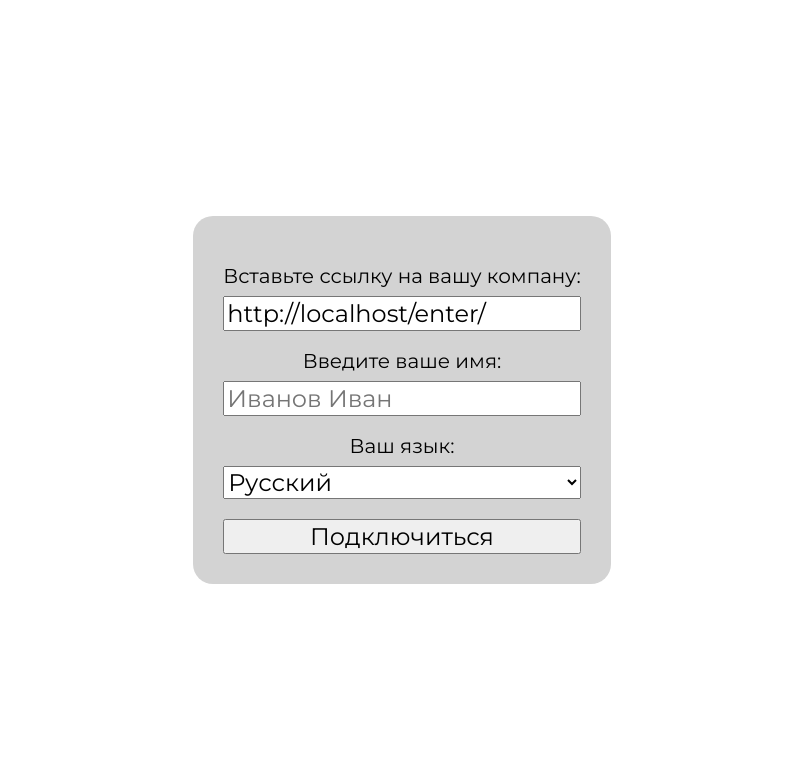
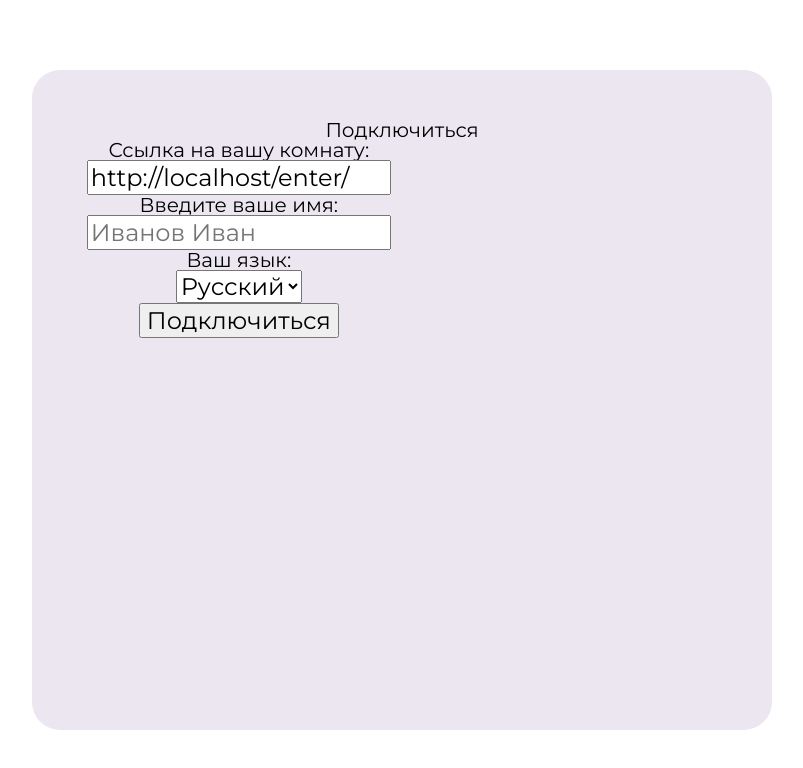
Before and after one commit to Proteknohak/frontend, a Vue app: page /enter in a window 1280 px wide. Shown: the top 768 px of the page, without its empty margins (238-1041 px from the left). Built offline with nearby package versions, Linux system fonts and the light colour scheme; a web font is replaced by a local one.

Commit message:
feature/styles

```diff
--- a/src/pages/EnterPage.vue
+++ b/src/pages/EnterPage.vue
@@ -21,20 +21,18 @@
 <template>
   <div class="wrapper">
     <div class="form">
+      <h1>{{ store.isCreator ? 'Создать встречу' : 'Подключиться' }}</h1>
+      <div class="parts">
+        <div class="left">
           <div class="block">
-        <label for="id" v-if="store.isCreator">Ссылка на вашу комнату:</label>
-        <input v-if="store.isCreator" id="id" readonly v-model="roomLink" />
-      </div>
-
-      <div class="block">
-        <label for="link" v-if="!store.isCreator"
-          >Вставьте ссылку на вашу компану:</label
+            <label for="id"
+              >Ссылка на вашу комнату:</label
             >
             <input
-          v-if="!store.isCreator"
-          id="link"
-          placeholder="https://8fb3a712-3924..."
-          v-model="roomLink" />
+              id="id"
+              readonly
+              v-model="roomLink"
+              placeholder="http://8fb3a712-3924..." />
           </div>
 
           <div class="block">
@@ -44,11 +42,9 @@
 
           <div class="block">
             <p>Ваш язык:</p>
-
             <select v-model="userData.lang">
               <option value="ru">Русский</option>
               <option value="en">English</option>
-          <option value="fr">Français</option>
             </select>
           </div>
 
@@ -57,6 +53,9 @@
               Создать
             </button>
             <button v-else>Подключиться</button>
+          </div>
+        </div>
+        <div class="right"></div>
       </div>
     </div>
   </div>
@@ -72,17 +71,24 @@
   }
 
   .form {
-    background-color: lightgray;
-    display: flex;
-    flex-direction: column;
-    gap: 20px;
-    padding: 30px;
-    border-radius: 20px;
+    background-color: #ece6f0;
+    border-radius: 28px;
+    width: 50vw;
+    height: 70vh;
+    padding: 50px;
   }
 
-  .block {
+  .parts {
+    width: 100%;
+    height: 100%;
     display: flex;
-    flex-direction: column;
-    gap: 10px;
+    flex-direction: row;
+    justify-content: space-between;
+  }
+
+  .left,
+  .right {
+    width: 49%;
+    height: 100%;
   }
 </style>
--- a/src/pages/StartPage.vue
+++ b/src/pages/StartPage.vue
@@ -38,16 +38,18 @@
   <div class="wrapper">
     <div class="content">
       <div class="top">
-        <img src="../assets/logo.svg" alt="Connecto" class="logo" />
-        <p class="title">
-          Говори свободно <br />
-          Понимай мгновенно
-        </p>
+        <div class="top-slogan">
+          <img src="../assets/logo.svg" alt="Connecto" class="logo" />
+          <p class="title">
+            Говори свободно <br />
+            Понимай мгновенно
+          </p>
+        </div>
       </div>
       <div class="bottom">
         <div class="buttons">
-          <button class="primary">Создать встречу</button>
-          <button class="secondary">Подключиться к встрече</button>
+          <button class="primary" @click="createRoom">Создать встречу</button>
+          <button class="secondary" @click="joinRoom">Подключиться к встрече</button>
         </div>
       </div>
     </div>
@@ -56,6 +58,7 @@
 
 <style lang="scss" scoped>
   $primary-color: #9770c0;
+  $primary-color-darker: #745594;
 
   .wrapper {
     width: 100vw;
@@ -78,6 +81,12 @@
     justify-content: start;
   }
 
+  .top-slogan {
+    display: flex;
+    flex-direction: column;
+    align-items: start;
+  }
+
   .bottom {
     width: 100%;
     height: 50%;
@@ -87,12 +96,14 @@
   }
 
   .logo {
-    width: 57%;
+    width: 70%;
   }
 
   .title {
     color: $primary-color;
     width: fit-content;
+    text-align: left;
+    padding-left: 16%;
   }
 
   .buttons {
@@ -103,20 +114,30 @@
   }
 
   .buttons > button {
+    font-size: 18px;
     width: 20vw;
     height: 6.25vw;
     border-radius: 100px;
+    padding: 5px;
   }
 
   .primary {
     background-color: $primary-color;
     color: #fff;
     border: none;
+
+    &:hover {
+      background-color: $primary-color-darker;
+    }
   }
 
   .secondary {
     color: #000;
     border: 1px solid $primary-color;
     background-color: #fff;
+
+    &:hover {
+      background-color: #d9d9d9;
+    }
   }
 </style>
```
Lines whose indentation alone changed are shown as unchanged.
